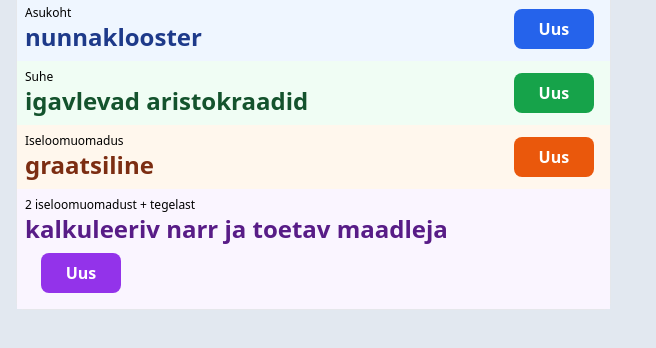
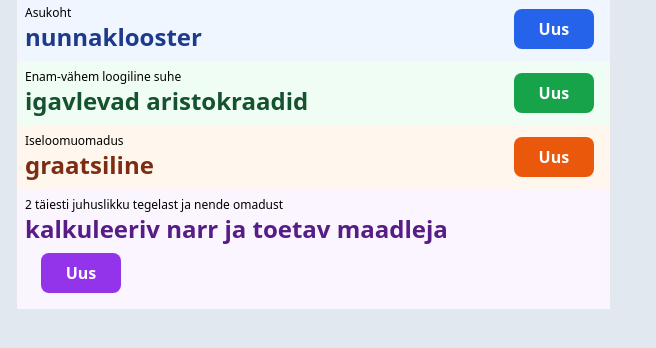
Before and after one commit to antiveeranna/imp, a website: page src/index.html in a window 1280 px wide. Shown: the part 64-412 px from the top of the page, without its empty margins (0-656 px from the left). Drawn offline with Linux system fonts and the light colour scheme.

Commit message:
parem seletus

```diff
--- a/src/index.html
+++ b/src/index.html
@@ -34,7 +34,7 @@
       <div class="flex flex-row bg-green-50 items-center">
 
           <div class="p-2 grow">
-            <section class="text-xs">Suhe</section>
+            <section class="text-xs">Enam-vähem loogiline suhe</section>
             <div id="relations"
             class="text-2xl font-semibold h-full text-green-900"
           ></div>
@@ -72,7 +72,7 @@
 
 
         <div class="p-2 grow">
-          <section class="text-xs">2 iseloomuomadust + tegelast</section>
+          <section class="text-xs">2 täiesti juhuslikku tegelast ja nende omadust</section>
 
       <div id="characters"
         class="text-2xl font-semibold h-full text-purple-900"
```
Also changed, not shown: dist/index.html.
